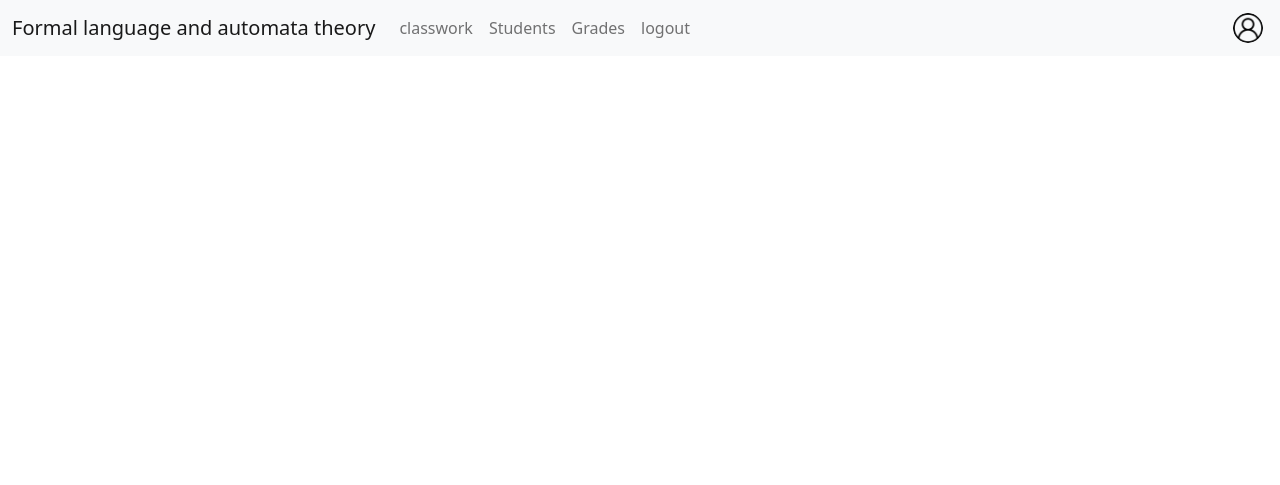
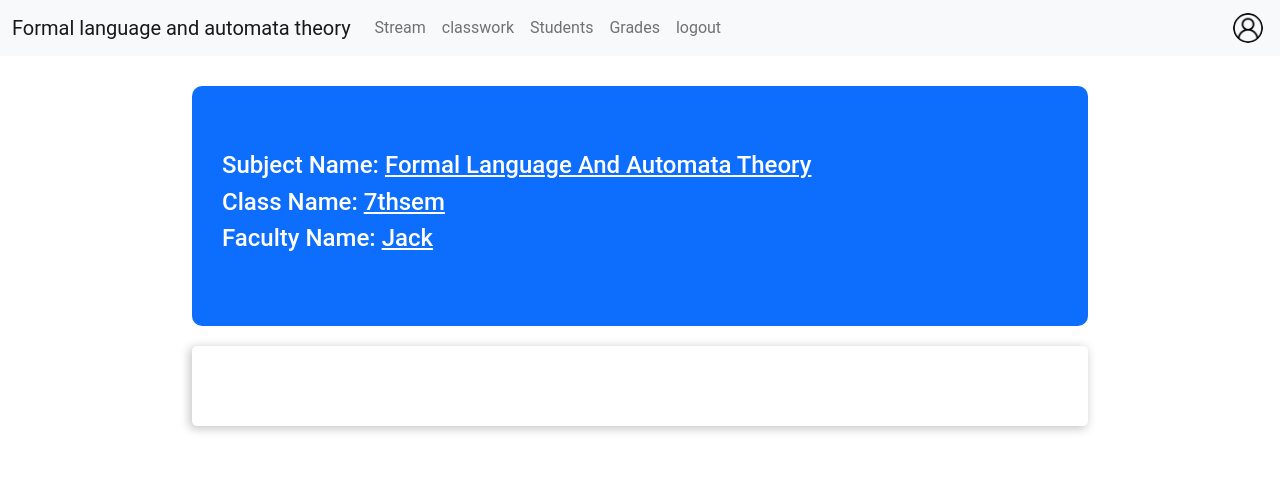
Before and after one commit to bilal-patiwala/Class101, a Django app: page /teacher_portal/class_detail/6 in a window 1280 px wide. Shown: the top 485 px of the page. Run offline with Django 4.2, Linux system fonts and the light colour scheme; data comes from the database, SQL or seed files in the repository; both versions use the stored data as it was after the commit.

Commit message:
added stream in class-detail

```diff
--- a/TeacherPortal/templates/TeacherPortal/base.html
+++ b/TeacherPortal/templates/TeacherPortal/base.html
@@ -15,6 +15,9 @@
           <a class="navbar-brand" href="#"> {{class_detail.subject_name}} </a>
           <div class="collapse navbar-collapse" id="navbarSupportedContent">
             <ul class="navbar-nav me-auto mb-2 mb-lg-0">
+              <li class="nav-item">
+                <a class="nav-link" aria-current="page" href="#">Stream</a>
+              </li>
               <li class="nav-item">
                 <a class="nav-link" aria-current="page" href="#">classwork</a>
               </li>
@@ -38,6 +41,13 @@
            </div>
         </div>
       </nav>
+
+
+      {% block content %}
+
+      {% endblock content %}
+
+
     <script src="https://cdn.jsdelivr.net/npm/bootstrap@5.2.0/dist/js/bootstrap.bundle.min.js" integrity="sha384-A3rJD856KowSb7dwlZdYEkO39Gagi7vIsF0jrRAoQmDKKtQBHUuLZ9AsSv4jD4Xa" crossorigin="anonymous"></script>
   </body>
 </html>
--- a/TeacherPortal/templates/TeacherPortal/class_detail.html
+++ b/TeacherPortal/templates/TeacherPortal/class_detail.html
@@ -1 +1,24 @@
-{% extends 'TEacherPortal/base.html' %}
+{% extends 'TeacherPortal/base.html' %}
+{% load static %}
+
+{% block title %} {{class_detail.subject_name}} {% endblock title %}
+
+{% block link %} <link rel="stylesheet" href="{% static './TeacherPortal/css/stream.css' %}"> {% endblock link %}
+
+{% block content %}
+    <section>
+        <div id="stream">
+            <div id="class-detail-container" class="bg-primary">
+                <h4>
+                    Subject Name: <span style="text-decoration: underline;">{{class_detail.subject_name}}</span>
+                </h4>
+                <h4>Class Name: <span style="text-decoration: underline;">{{class_detail.class_name}}</span></h4>
+                <h4>Faculty Name: <span style="text-decoration: underline;">{{class_detail.teacher}}</span></h4>
+            </div>
+
+            <div id="announcement">
+
+            </div>
+        </div>
+    </section>
+{% endblock content %}
--- a/static/TeacherPortal/css/base.css
+++ b/static/TeacherPortal/css/base.css
@@ -1,6 +1,8 @@
 *{
     margin: 0;
     padding: 0;
+    font-family: "Roboto",Helvetica,Arial,sans-serif;
+    -webkit-font-smoothing: antialiased;
 }
 
 .navbar{
--- /dev/null
+++ b/static/TeacherPortal/css/stream.css
@@ -0,0 +1,31 @@
+
+#stream{
+    width: 70%;
+    margin: auto;
+    height: 400px;
+}
+
+#class-detail-container{
+    width: 100%;
+    height: 15rem;
+    border-radius: 10px;
+    margin-top: 30px;
+    padding: 30px;
+    display: flex;
+    flex-direction: column;
+    justify-content: center;
+    column-gap: 30px;
+    color: white;
+    text-transform: capitalize;
+}
+
+#announcement{
+    border: none;
+    border-radius: 5px;
+    margin-top: 20px;
+    width: 100%;
+    height: 5rem;
+    -webkit-box-shadow: -2px 2px 10px 1px rgba(201,201,201,1);
+    -moz-box-shadow: -2px 2px 10px 1px rgba(201,201,201,1);
+    box-shadow: -2px 2px 10px 1px rgba(201,201,201,1);
+}
```
Also changed, not shown: db.sqlite3.
